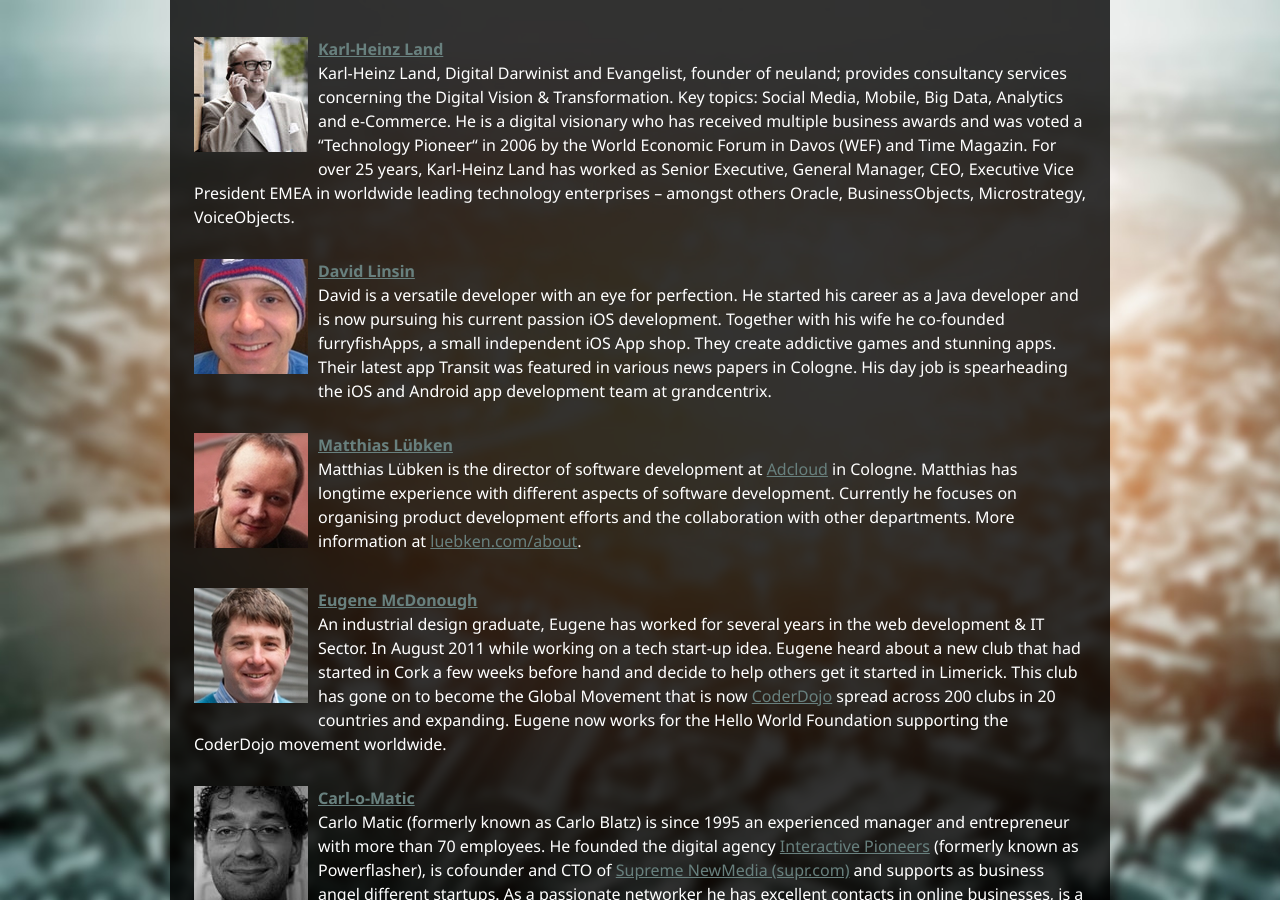
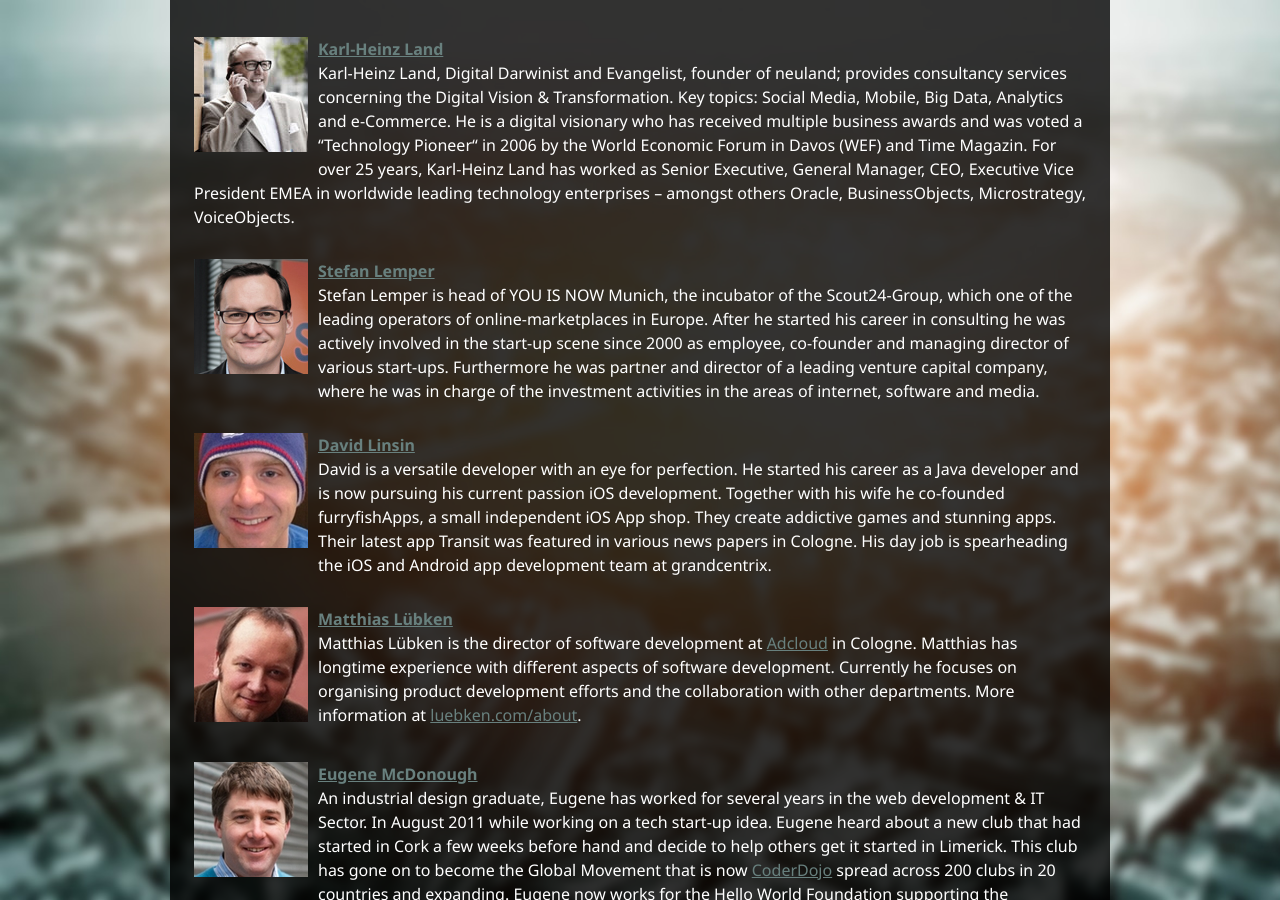
Before and after one commit to InteractiveCologne/interactivecologne.github.com, a Jekyll site: the page built from speakers.html, in a window 1280 px wide and 900 px high, scrolled down 5642 px. Built offline with Jekyll 4.4.1, drawn with Linux system fonts in a browser that asks for light colours; nearby versions of some CDN libraries.

Commit message:
add speaker

```diff
--- a/speakers.html
+++ b/speakers.html
@@ -105,6 +105,11 @@ layout: default
 		<p class="speaker">
 			<img class="speaker" src="assets/images/speaker/karl-heinz-land.jpg" alt="Karl-Heinz Land"/><a href="#karl-heinz-land" name="karl-heinz-land"><strong>Karl-Heinz Land</strong></a><br/>Karl-Heinz Land, Digital Darwinist and Evangelist, founder of neuland; provides consultancy services concerning the Digital Vision & Transformation. Key topics: Social Media, Mobile, Big Data, Analytics and e-Commerce. He is a digital visionary who has received multiple business awards and was voted a “Technology Pioneer“ in 2006 by the World Economic Forum in Davos (WEF) and Time Magazin. For over 25 years, Karl-Heinz Land has worked as Senior Executive, General Manager, CEO, Executive Vice President EMEA in worldwide leading technology enterprises – amongst others Oracle, BusinessObjects, Microstrategy, VoiceObjects.
 		</p>
+
+		<p class="speaker">
+			<img class="speaker" src="assets/images/speaker/stefan-lemper.jpg" alt="Stefan Lemper"/><a href="#stefan-lemper" name="karl-heinz-land"><strong>Stefan Lemper</strong></a><br/>Stefan Lemper is head of YOU IS NOW Munich, the incubator of the Scout24-Group, which one of the leading operators of online-marketplaces in Europe. After he started his career in consulting he was actively involved in the start-up scene since 2000 as employee, co-founder and managing director of various start-ups. Furthermore he was partner and director of a leading venture capital company, where he was in charge of the investment activities in the areas of internet, software and media.
+		</p>
+
 		<p class="speaker">
 			<img class="speaker" src="assets/images/speaker/david-linsin.jpg" alt="David Linsin"/><a href="#david-linsin" name="david-linsin"><strong>David Linsin</strong></a><br/>David is a versatile developer with an eye for perfection. He started his career as a Java developer and is now pursuing his current passion iOS development. Together with his wife he co-founded furryfishApps, a small independent iOS App shop. They create addictive games and stunning apps. Their latest app Transit was featured in various news papers in Cologne. His day job is spearheading the iOS and Android app development team at grandcentrix.
 		</p>
--- a/startup.html
+++ b/startup.html
@@ -105,6 +105,10 @@ layout: default
 
 				<p class="speaker">
 					<img class="speaker" src="assets/images/speaker/karl-heinz-land.jpg" alt="Karl-Heinz Land"/><a href="#karl-heinz-land" name="karl-heinz-land"><strong>Karl-Heinz Land</strong></a><br/>Karl-Heinz Land, Digital Darwinist and Evangelist, founder of neuland; provides consultancy services concerning the Digital Vision & Transformation. Key topics: Social Media, Mobile, Big Data, Analytics and e-Commerce. He is a digital visionary who has received multiple business awards and was voted a “Technology Pioneer“ in 2006 by the World Economic Forum in Davos (WEF) and Time Magazin. For over 25 years, Karl-Heinz Land has worked as Senior Executive, General Manager, CEO, Executive Vice President EMEA in worldwide leading technology enterprises – amongst others Oracle, BusinessObjects, Microstrategy, VoiceObjects.
+				</p>
+
+				<p class="speaker">
+					<img class="speaker" src="assets/images/speaker/stefan-lemper.jpg" alt="Stefan Lemper"/><a href="#stefan-lemper" name="karl-heinz-land"><strong>Stefan Lemper</strong></a><br/>Stefan Lemper is head of YOU IS NOW Munich, the incubator of the Scout24-Group, which one of the leading operators of online-marketplaces in Europe. After he started his career in consulting he was actively involved in the start-up scene since 2000 as employee, co-founder and managing director of various start-ups. Furthermore he was partner and director of a leading venture capital company, where he was in charge of the investment activities in the areas of internet, software and media.
 				</p>
 
 				<p class="speaker">
```
Also changed, not shown: assets/images/speaker/stefan-lemper.jpg (added).
